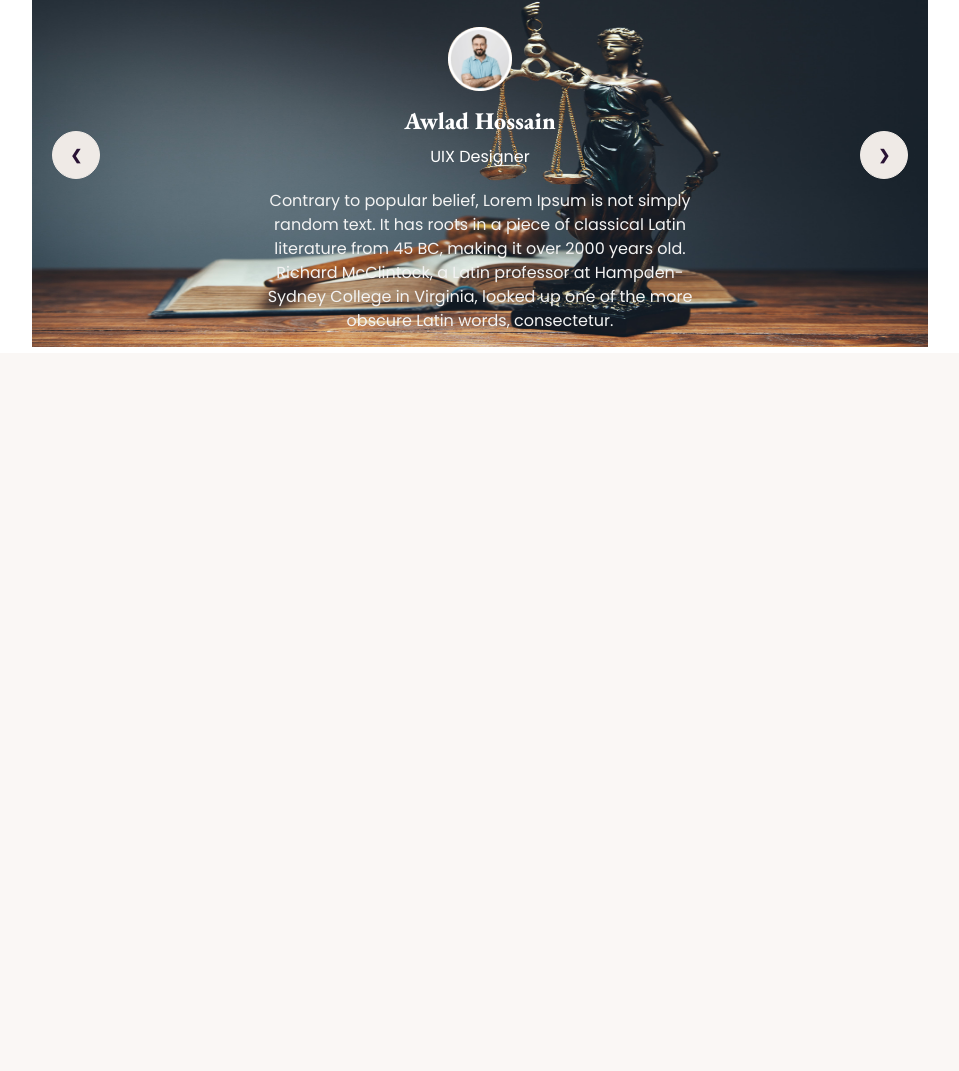
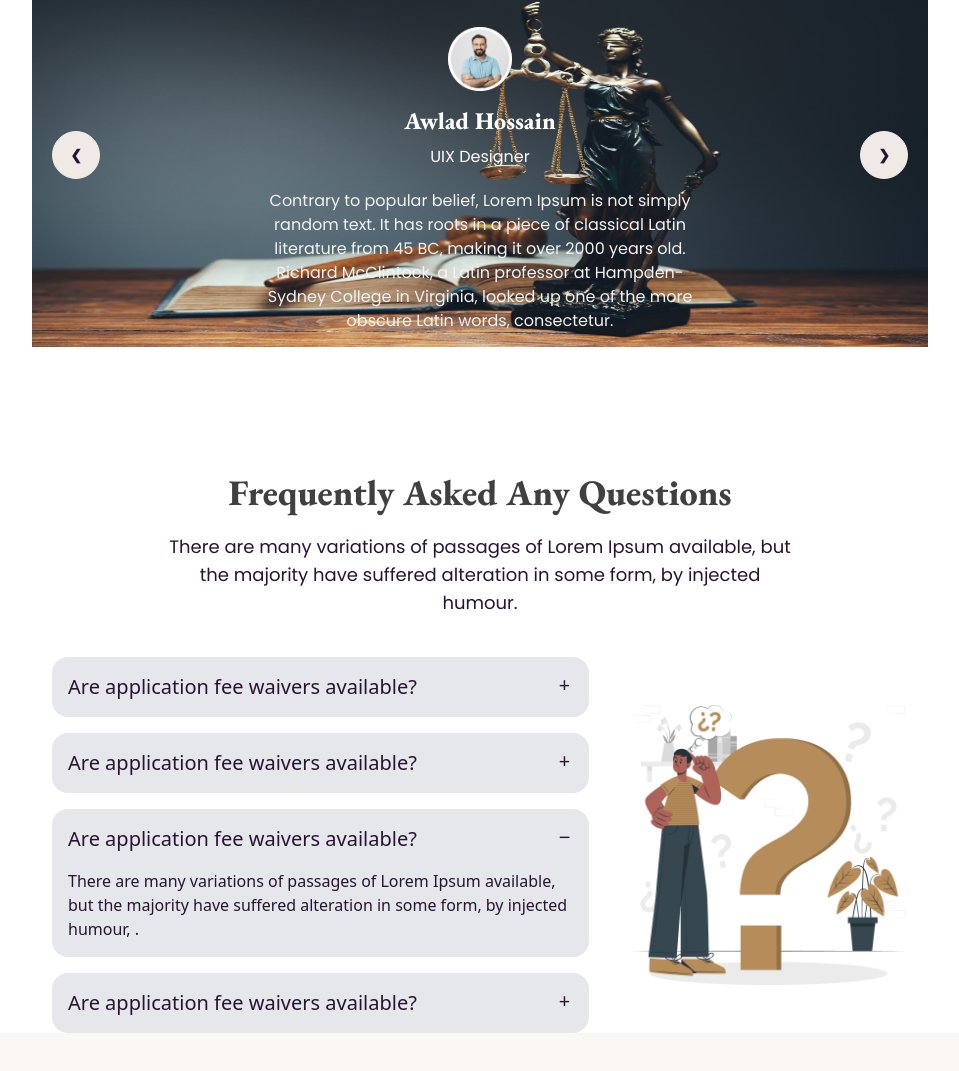
Before and after one commit to M-Arafat61/Legal-Solution-Webtemplate, a plain HTML site: page index.html in a window 1280 px wide. Shown: the part 2566-3637 px from the top of the page, without its empty margins (160-1119 px from the left). Before the commit the page ends 2919 px from the top, so only its background shows below. Drawn offline with nearby package versions, Linux system fonts and the light colour scheme.

Commit message:
faq section added

```diff
--- a/index.html
+++ b/index.html
@@ -273,6 +273,61 @@
               </div> -->
 
         </section>
+
+        <!-- FAQ section -->
+        <section class="max-w-screen-2xl mx-auto lg:px-20 xl:px-48 mt-24">
+            <!-- heading faq  -->
+            <div class="text-center px-2 sm:px-14 md:px-24 lg:px-32 space-y-5 pt-6">
+                <h2 class="font-garamond font-extrabold text-4xl text-[#414040]">Frequently Asked Any Questions</h2>
+                <p class="text-lg font-poppins">There are many variations of passages of Lorem Ipsum available, but the majority have suffered alteration in some form, by injected humour.</p>
+            </div>
+
+            <!-- faq with image in flex -->
+            <div class="flex flex-col md:flex-row justify-between items-center gap-10 px-5 my-10">
+                <div class="space-y-4">
+                    <div class="collapse collapse-plus bg-gray-200">
+                    <input type="radio" name="my-accordion-3" checked="checked" />
+                        <div class="collapse-title text-xl font-medium">
+                            Are application fee waivers available?
+                        </div>
+                        <div class="collapse-content">
+                            <p>There are many variations of passages of Lorem Ipsum available, but the majority have suffered alteration in some form, by injected humour, . </p>
+                        </div>
+                    </div>
+                    <div class="collapse collapse-plus bg-gray-200">
+                    <input type="radio" name="my-accordion-3" checked="checked" />
+                        <div class="collapse-title text-xl font-medium">
+                            Are application fee waivers available?
+                        </div>
+                        <div class="collapse-content">
+                            <p>There are many variations of passages of Lorem Ipsum available, but the majority have suffered alteration in some form, by injected humour, . </p>
+                        </div>
+                    </div>
+                    <div class="collapse collapse-plus bg-gray-200">
+                    <input type="radio" name="my-accordion-3" checked="checked" />
+                        <div class="collapse-title text-xl font-medium">
+                            Are application fee waivers available?
+                        </div>
+                        <div class="collapse-content">
+                            <p>There are many variations of passages of Lorem Ipsum available, but the majority have suffered alteration in some form, by injected humour, . </p>
+                        </div>
+                    </div>
+                    <div class="collapse collapse-plus bg-gray-200">
+                    <input type="radio" name="my-accordion-3" />
+                        <div class="collapse-title text-xl font-medium">
+                            Are application fee waivers available?
+                        </div>
+                        <div class="collapse-content">
+                        <p>There are many variations of passages of Lorem Ipsum available, but the majority have suffered alteration in some form, by injected humour, . </p>
+                        </div>
+                    </div>
+                </div>
+                <div>
+                    <img class="" src="./images/faq.png" alt="">
+                </div>
+            </div>
+
+        </section>
     </main>
 </body>
 </html>
```
